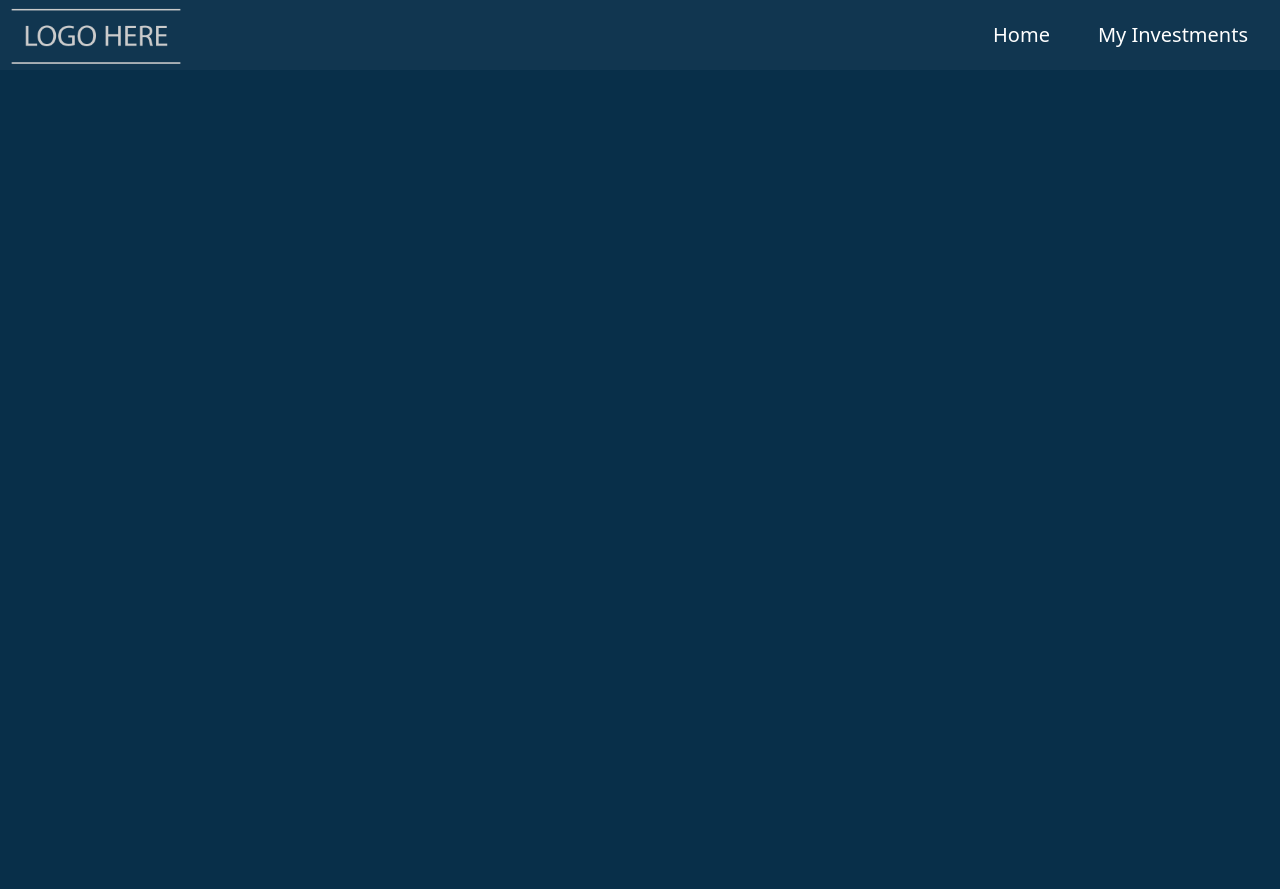
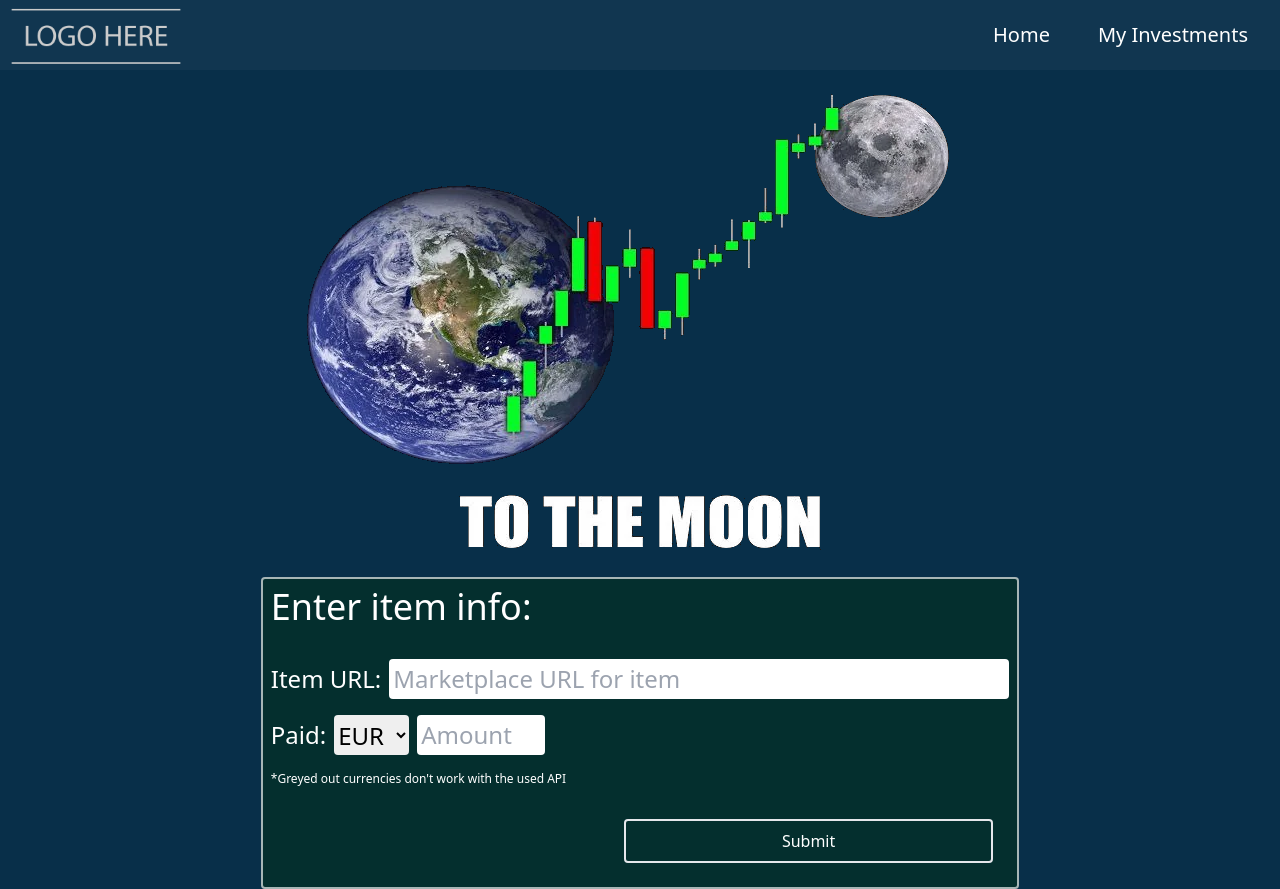
Before and after one commit to Tesolite/steaminvest-tracker, a website: page src/index.html in a window 1280 px wide. Before the commit the page ends 800 px from the top, so only its background shows below. Drawn offline with Linux system fonts and the light colour scheme.

Commit message:
relocated assets folder, improved form appearance

```diff
--- a/src/index.html
+++ b/src/index.html
@@ -12,7 +12,7 @@
     >
       <a href="index.html" class="min-w-44 max-w-[10%] self-center">
         <img
-          src="assets/images/logo-placeholder.png"
+          src="../public/assets/images/logo-placeholder.png"
           alt="Steam Investment Tracker logo"
         />
       </a>
@@ -34,5 +34,107 @@
         >
       </nav>
     </header>
+
+    <main>
+      <div class="flex flex-col items-center justify-center px-2">
+        <img
+          src="../public/assets/images/to-the-moon.png"
+          alt="image of stocks going up between earth and the moon, with text 'to the moon'"
+          class="py-4"
+        />
+        <div
+          class="flex flex-col items-start justify-center gap-4 rounded border-2 border-white border-opacity-65 bg-teal-950 p-2 sm:w-[60%]"
+        >
+          <h1 class="pb-4 text-2xl text-white sm:text-4xl">Enter item info:</h1>
+          <div class="flex w-full justify-start gap-2">
+            <label for="item-url" class="self-center text-white sm:text-2xl"
+              >Item URL:</label
+            >
+            <input
+              type="text"
+              name="item-url"
+              id="in-url"
+              class="flex-grow rounded p-1 sm:text-2xl"
+              placeholder="Marketplace URL for item"
+            />
+          </div>
+          <div class="flex w-full justify-start gap-2">
+            <label for="item-cost" class="self-center text-white sm:text-2xl"
+              >Paid:</label
+            >
+            <select
+              name="currency"
+              id="in-currency"
+              class="rounded sm:text-2xl"
+              size="1"
+            >
+              <option value="1">USD</option>
+              <option value="2">GBP</option>
+              <option value="3" selected>EUR</option>
+              <option value="4">CHF</option>
+              <option value="5">RUB</option>
+              <option value="6">PLN</option>
+              <option value="7">BRL</option>
+              <option value="8">JPY</option>
+              <option value="9">NOK</option>
+              <option value="10">IDR</option>
+              <option value="11">MYR</option>
+              <option value="12">PHP</option>
+              <option value="13">SGD</option>
+              <option value="14">THB</option>
+              <option value="15">VND</option>
+              <option value="16">KRW</option>
+              <option value="17">TRY</option>
+              <option value="18">UAH</option>
+              <option value="19">MXN</option>
+              <option value="20">CAD</option>
+              <option value="21">AUD</option>
+              <option value="22">NZD</option>
+              <option value="23">CNY</option>
+              <option value="24">INR</option>
+              <option value="25">CLP</option>
+              <option value="26">PEN</option>
+              <option value="27">COP</option>
+              <option value="28">ZAR</option>
+              <option value="29">HKD</option>
+              <option value="30">TWD</option>
+              <option value="31">SAR</option>
+              <option value="32">AED</option>
+              <option value="33" disabled>SEK</option>
+              <option value="34">ARS</option>
+              <option value="35">ILS</option>
+              <option value="36" disabled>BYN</option>
+              <option value="37">KZT</option>
+              <option value="38">KWD</option>
+              <option value="39">QAR</option>
+              <option value="40">CRC</option>
+              <option value="41">UYU</option>
+              <option value="42" disabled>BGN</option>
+              <option value="43" disabled>HRK</option>
+              <option value="44" disabled>CZK</option>
+              <option value="45" disabled>DKK</option>
+              <option value="46" disabled>HUF</option>
+              <option value="47" disabled>RON</option>
+            </select>
+            <input
+              type="number"
+              name="item-cost"
+              id="in-cost"
+              class="rounded p-1 sm:w-32 sm:text-2xl"
+              placeholder="Amount"
+            />
+          </div>
+          <p class="max-w-[80%] text-xs text-white">
+            *Greyed out currencies don't work with the used API
+          </p>
+          <button
+            type="submit"
+            class="m-4 w-1/2 self-end rounded border-2 p-2 text-white"
+          >
+            Submit
+          </button>
+        </div>
+      </div>
+    </main>
   </body>
 </html>
```
Also changed, not shown: public/assets/images/logo-placeholder.png (renamed from src/assets/images/logo-placeholder.png), public/assets/images/to-the-moon.png (added), public/output.css.
